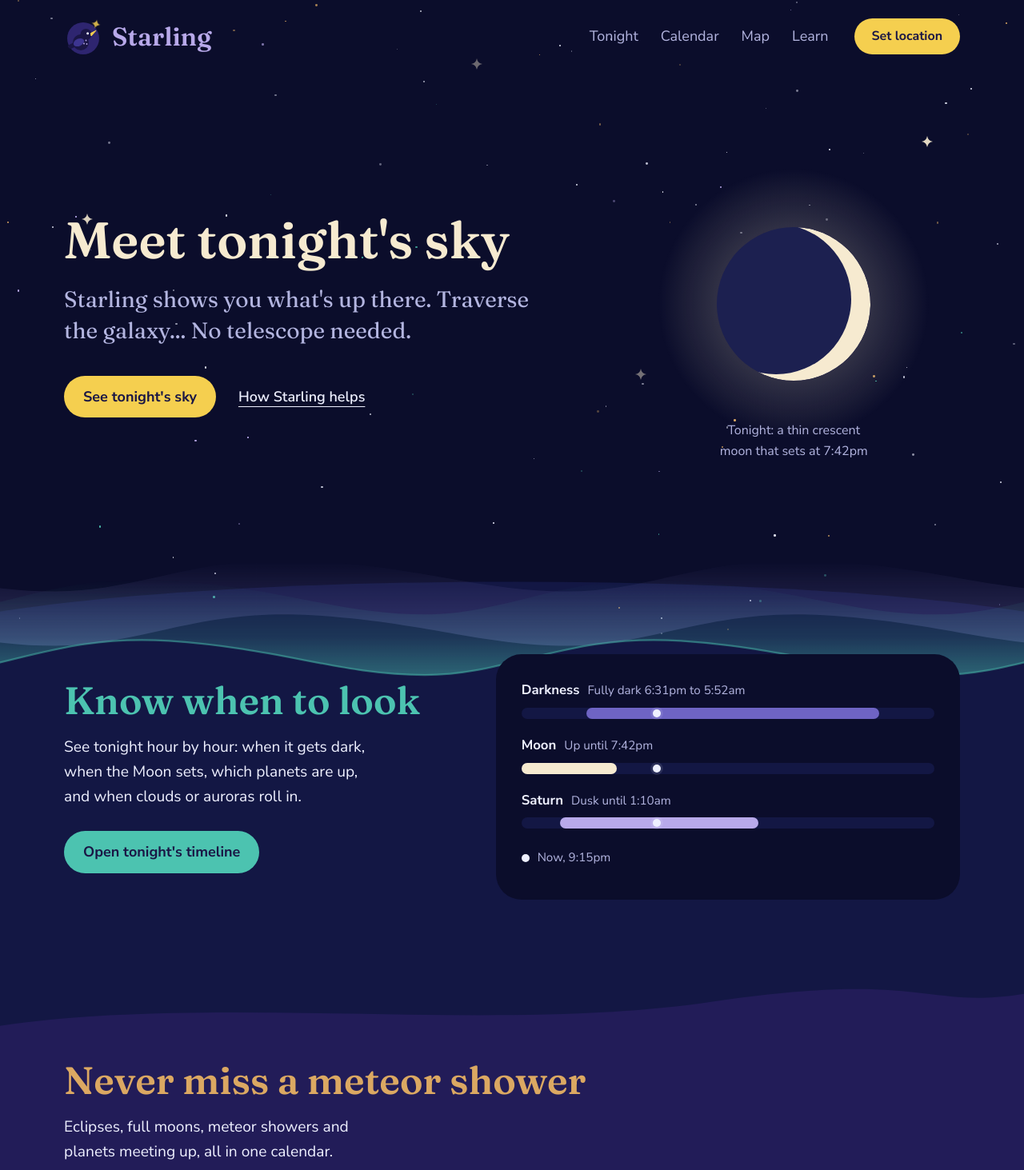
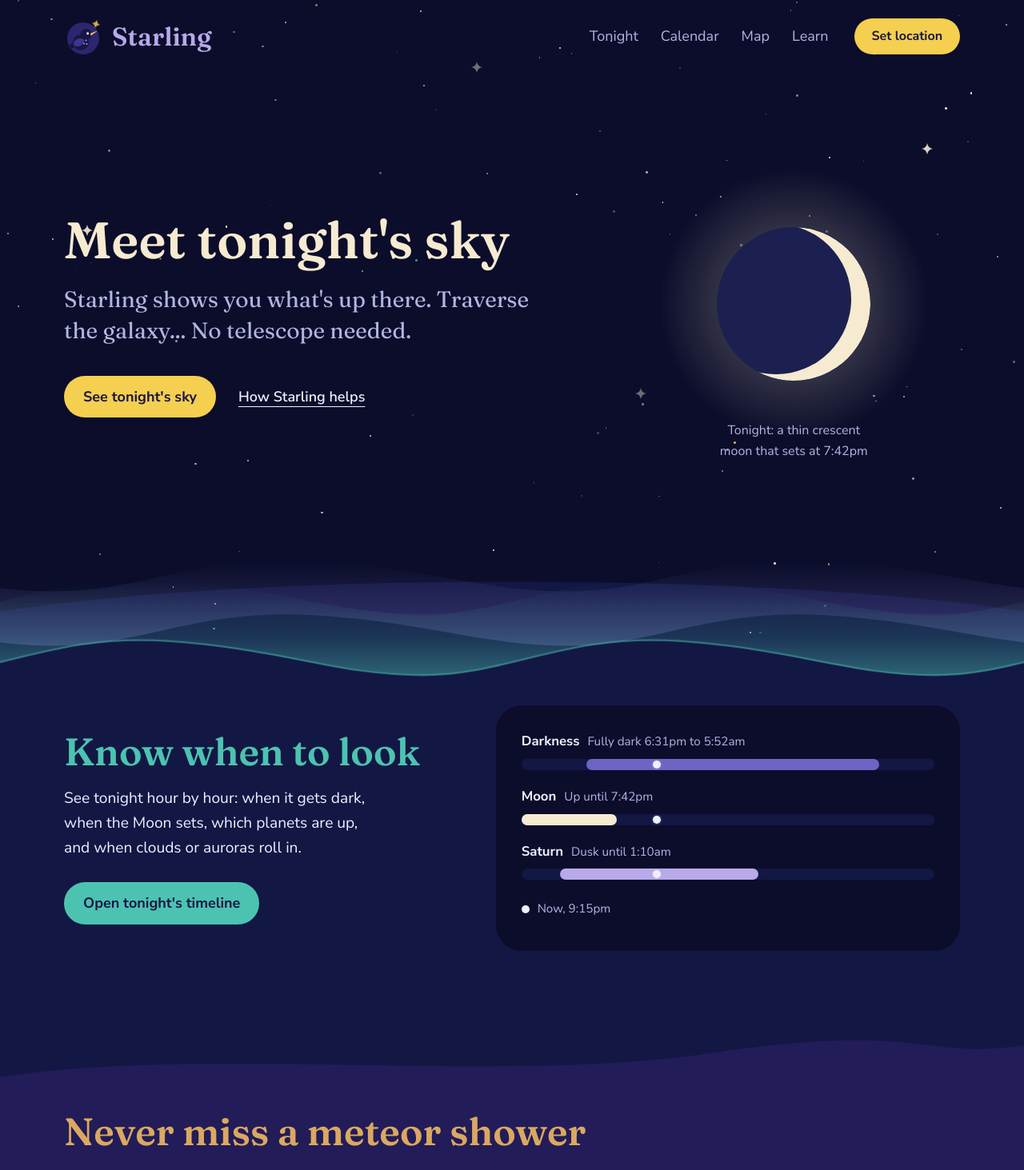
Before and after one commit to stephwi777/astronomy-project, a React (Vite) app: page / in a window 1280 px wide. Shown: the top 1463 px of the page at 80% size. Built offline with nearby package versions, Linux system fonts and the light colour scheme.

Commit message:
Updates logo SVG; adjustspadding in TonightPreview for better layout

```diff
--- a/src/components/Header.jsx
+++ b/src/components/Header.jsx
@@ -36,7 +36,7 @@ function Header() {
                 <circle cx="28.5" cy="33" r="0.9" />
               </g>
 
-              <path d="M33.5 19.5 L40 16.2 L34 23 Z" fill="var(--beak)" stroke="var(--beak)" strokeLinejoin="round" />
+              <path d="M33.4 19.9 L40.6 17.3 L33.8 22.1 Z" fill="var(--beak)" stroke="var(--beak)" strokeWidth="0.6" strokeLinejoin="round" />
               <circle cx="29.6" cy="19.8" r="1.5" fill="var(--frost)" />
             </g>
 
--- a/src/components/TonightPreview.css
+++ b/src/components/TonightPreview.css
@@ -1,7 +1,7 @@
 /* TONIGHT PREVIEW */
 
 #when {
-  padding-top: 24px;
+  padding-top: 88px;
   padding-bottom: 88px;
   background: var(--high);
   scroll-margin-top: 100px;
```
